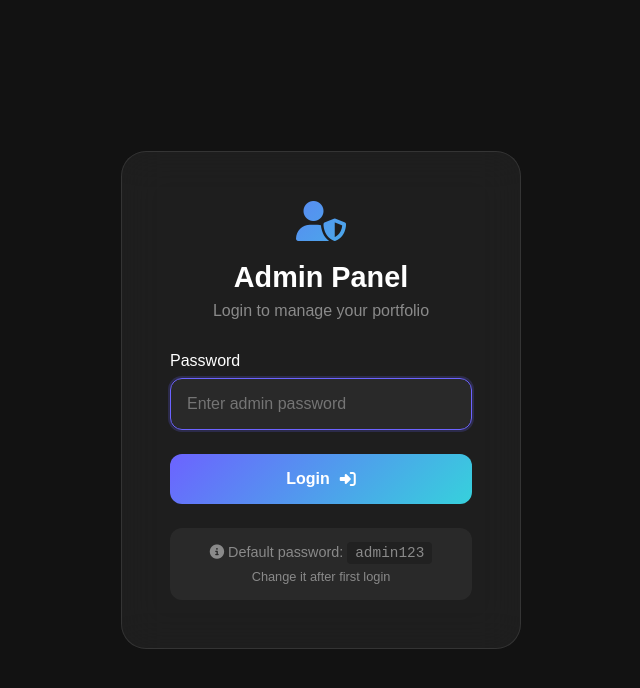
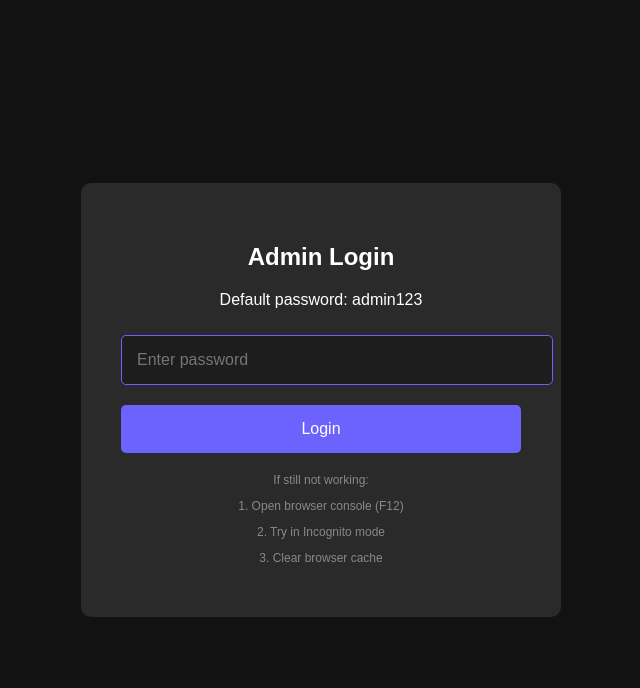
Before and after one commit to abubakararifict-lang/stackportfolio.com, a plain HTML site: page admin.html in a window 1280 px wide. Shown: the whole page, without its empty margins (319-959 px from the left). Drawn offline with Linux system fonts and the light colour scheme.

Commit message:
Revamp admin login page design and script
Refactor admin login page with new styles and functionality.

```diff
--- a/admin.html
+++ b/admin.html
@@ -2,293 +2,117 @@
 <html lang="en">
 <head>
     <meta charset="UTF-8">
-    <title>Admin Login | Portfolio</title>
-    <link rel="stylesheet" href="style.css">
-    <link rel="stylesheet" href="https://cdnjs.cloudflare.com/ajax/libs/font-awesome/6.4.0/css/all.min.css">
+    <title>Admin Login</title>
     <style>
-        /* Add these styles */
-        * {
+        body {
             margin: 0;
             padding: 0;
-            box-sizing: border-box;
+            background: #121212;
+            color: white;
+            font-family: Arial, sans-serif;
+            display: flex;
+            justify-content: center;
+            align-items: center;
+            min-height: 100vh;
         }
 
-        :root {
-            --primary: #6C63FF;
-            --secondary: #FF6584;
-            --accent: #36D1DC;
-            --dark: #121212;
-            --light: #FFFFFF;
-            --gray: #8A8A8A;
-        }
-
-        body {
-            background: var(--dark);
-            color: var(--light);
-            font-family: 'Poppins', sans-serif;
-            min-height: 100vh;
-            display: flex;
-            align-items: center;
-            justify-content: center;
-            padding: 20px;
-        }
-
-        .login-container {
-            width: 100%;
+        .login-box {
+            background: rgba(255, 255, 255, 0.1);
+            padding: 40px;
+            border-radius: 10px;
+            text-align: center;
+            width: 90%;
             max-width: 400px;
         }
 
-        .login-card {
-            background: rgba(255, 255, 255, 0.05);
-            backdrop-filter: blur(20px);
-            border: 1px solid rgba(255, 255, 255, 0.1);
-            border-radius: 25px;
-            padding: 3rem;
+        input {
             width: 100%;
-            text-align: center;
+            padding: 15px;
+            margin: 10px 0;
+            background: rgba(0, 0, 0, 0.3);
+            border: 1px solid #6C63FF;
+            border-radius: 5px;
+            color: white;
+            font-size: 16px;
         }
 
-        .login-logo {
-            font-size: 2.5rem;
-            font-weight: 700;
-            background: linear-gradient(135deg, var(--primary), var(--accent));
-            -webkit-background-clip: text;
-            background-clip: text;
-            color: transparent;
-            margin-bottom: 1rem;
+        button {
+            width: 100%;
+            padding: 15px;
+            background: #6C63FF;
+            color: white;
+            border: none;
+            border-radius: 5px;
+            font-size: 16px;
+            cursor: pointer;
+            margin-top: 10px;
         }
 
-        .login-title {
-            font-size: 1.8rem;
-            margin-bottom: 0.5rem;
-            color: var(--light);
-        }
-
-        .login-subtitle {
-            color: var(--gray);
-            margin-bottom: 2rem;
-        }
-
-        .form-group {
-            margin-bottom: 1.5rem;
-            text-align: left;
-        }
-
-        .form-group label {
-            display: block;
-            margin-bottom: 0.5rem;
-            color: var(--light);
-            font-weight: 500;
-        }
-
-        .form-input {
-            width: 100%;
-            padding: 1rem;
-            background: rgba(255, 255, 255, 0.05);
-            border: 1px solid rgba(255, 255, 255, 0.1);
-            border-radius: 12px;
-            color: var(--light);
-            font-family: 'Poppins', sans-serif;
-            font-size: 1rem;
-            transition: all 0.3s ease;
-        }
-
-        .form-input:focus {
-            outline: none;
-            border-color: var(--primary);
-            box-shadow: 0 0 0 2px rgba(108, 99, 255, 0.2);
-        }
-
-        .login-btn {
-            width: 100%;
-            padding: 1rem;
-            background: linear-gradient(135deg, var(--primary), var(--accent));
-            border: none;
-            border-radius: 12px;
-            color: white;
-            font-size: 1rem;
-            font-weight: 600;
-            cursor: pointer;
-            transition: all 0.3s ease;
-            display: flex;
-            align-items: center;
-            justify-content: center;
-            gap: 10px;
-        }
-
-        .login-btn:hover {
-            transform: translateY(-2px);
-            box-shadow: 0 10px 30px rgba(108, 99, 255, 0.3);
-        }
-
-        .login-btn:disabled {
-            opacity: 0.6;
-            cursor: not-allowed;
-            transform: none !important;
-        }
-
-        .alert {
-            padding: 1rem;
-            border-radius: 12px;
-            margin-bottom: 1.5rem;
+        .error {
+            color: #FF6584;
+            margin-top: 10px;
             display: none;
-        }
-
-        .alert.error {
-            background: rgba(255, 101, 132, 0.1);
-            border: 1px solid var(--secondary);
-            color: var(--secondary);
-            display: block;
-        }
-
-        .alert.success {
-            background: rgba(76, 175, 80, 0.1);
-            border: 1px solid #4CAF50;
-            color: #4CAF50;
-            display: block;
-        }
-
-        .default-password {
-            margin-top: 1.5rem;
-            padding: 1rem;
-            background: rgba(255, 255, 255, 0.05);
-            border-radius: 12px;
-            font-size: 0.9rem;
-            color: var(--gray);
-        }
-
-        .default-password code {
-            background: rgba(0, 0, 0, 0.2);
-            padding: 0.2rem 0.5rem;
-            border-radius: 4px;
-            font-family: monospace;
-        }
-
-        .spinner {
-            animation: spin 1s linear infinite;
-        }
-
-        @keyframes spin {
-            0% { transform: rotate(0deg); }
-            100% { transform: rotate(360deg); }
         }
     </style>
 </head>
 <body>
-    <div class="login-container">
-        <div class="login-card">
-            <div class="login-logo">
-                <i class="fas fa-user-shield"></i>
-            </div>
-            <h1 class="login-title">Admin Panel</h1>
-            <p class="login-subtitle">Login to manage your portfolio</p>
+    <div class="login-box">
+        <h2>Admin Login</h2>
+        <p>Default password: admin123</p>
+        <input type="password" id="password" placeholder="Enter password">
+        <button onclick="login()">Login</button>
+        <div class="error" id="error">Wrong password!</div>
 
-            <div id="loginAlert" class="alert"></div>
-
-            <form id="loginForm">
-                <div class="form-group">
-                    <label for="password">Password</label>
-                    <input type="password" id="password" class="form-input"
-                           placeholder="Enter admin password" required autofocus>
-                </div>
-
-                <button type="submit" class="login-btn" id="loginButton">
-                    <span>Login</span>
-                    <i class="fas fa-sign-in-alt"></i>
-                </button>
-            </form>
-
-            <div class="default-password">
-                <p><i class="fas fa-info-circle"></i> Default password: <code>admin123</code></p>
-                <p style="font-size: 0.8rem; margin-top: 0.5rem;">Change it after first login</p>
-            </div>
+        <div style="margin-top: 20px; font-size: 12px; color: #888;">
+            <p>If still not working:</p>
+            <p>1. Open browser console (F12)</p>
+            <p>2. Try in Incognito mode</p>
+            <p>3. Clear browser cache</p>
         </div>
     </div>
 
     <script>
+        // Debug: Check if script is loading
+        console.log('Admin login page loaded');
+
+        // Set default password in localStorage if not exists
+        if (!localStorage.getItem('admin_password')) {
+            localStorage.setItem('admin_password', 'admin123');
+            console.log('Default password set');
+        }
+
+        function login() {
+            console.log('Login button clicked');
+
+            const password = document.getElementById('password').value;
+            const error = document.getElementById('error');
+            const storedPassword = localStorage.getItem('admin_password') || 'admin123';
+
+            console.log('Entered:', password);
+            console.log('Stored:', storedPassword);
+
+            if (password === storedPassword) {
+                console.log('Password correct!');
+                localStorage.setItem('is_admin', 'true');
+                window.location.href = 'admin-dashboard.html';
+            } else {
+                console.log('Password incorrect');
+                error.style.display = 'block';
+            }
+        }
+
         // Check if already logged in
-        if (localStorage.getItem('portfolio_admin_logged_in') === 'true') {
+        if (localStorage.getItem('is_admin') === 'true') {
+            console.log('Already logged in, redirecting...');
             window.location.href = 'admin-dashboard.html';
         }
 
-        const loginForm = document.getElementById('loginForm');
-        const passwordInput = document.getElementById('password');
-        const loginButton = document.getElementById('loginButton');
-        const loginAlert = document.getElementById('loginAlert');
-
-        // Simple password check function
-        function checkPassword(password) {
-            // For demo, accept 'admin123'
-            // In real use, you'd want to hash and compare
-            const validPasswords = ['admin123', 'password', '123456'];
-            return validPasswords.includes(password);
-        }
-
-        // Handle form submission
-        loginForm.addEventListener('submit', function(e) {
-            e.preventDefault();
-
-            const password = passwordInput.value.trim();
-            const originalText = loginButton.innerHTML;
-
-            // Validate password
-            if (!password) {
-                showAlert('Please enter a password', 'error');
-                passwordInput.focus();
-                return;
-            }
-
-            // Show loading state
-            loginButton.innerHTML = '<i class="fas fa-spinner spinner"></i> Logging in...';
-            loginButton.disabled = true;
-
-            // Simulate API call delay
-            setTimeout(() => {
-                if (checkPassword(password)) {
-                    // Login successful
-                    localStorage.setItem('portfolio_admin_logged_in', 'true');
-                    showAlert('Login successful! Redirecting...', 'success');
-
-                    // Redirect after short delay
-                    setTimeout(() => {
-                        window.location.href = 'admin-dashboard.html';
-                    }, 1000);
-
-                } else {
-                    // Login failed
-                    showAlert('Invalid password. Try "admin123"', 'error');
-                    passwordInput.value = '';
-                    passwordInput.focus();
-
-                    // Reset button
-                    loginButton.innerHTML = originalText;
-                    loginButton.disabled = false;
-                }
-            }, 1000); // 1 second delay
-        });
-
-        function showAlert(message, type = 'error') {
-            loginAlert.textContent = message;
-            loginAlert.className = `alert ${type}`;
-            loginAlert.style.display = 'block';
-
-            // Auto-hide success messages
-            if (type === 'success') {
-                setTimeout(() => {
-                    loginAlert.style.display = 'none';
-                }, 3000);
-            }
-        }
-
-        // Enter key to submit
-        passwordInput.addEventListener('keypress', function(e) {
+        // Auto-submit on Enter
+        document.getElementById('password').addEventListener('keypress', function(e) {
             if (e.key === 'Enter') {
-                loginForm.requestSubmit();
+                login();
             }
         });
-
-        // Auto-focus on password field
-        passwordInput.focus();
     </script>
 </body>
 </html>
```
